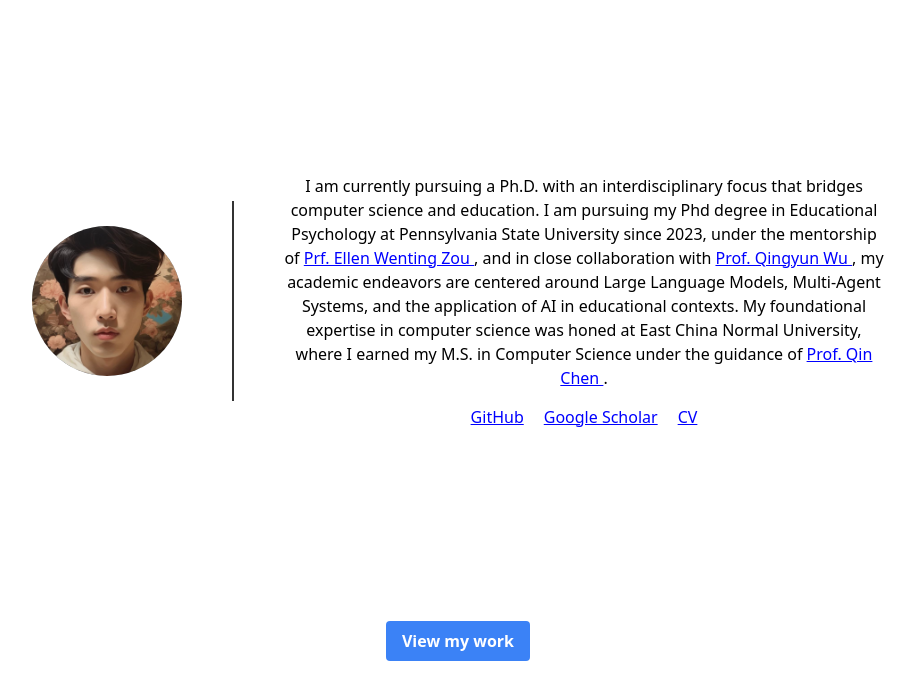
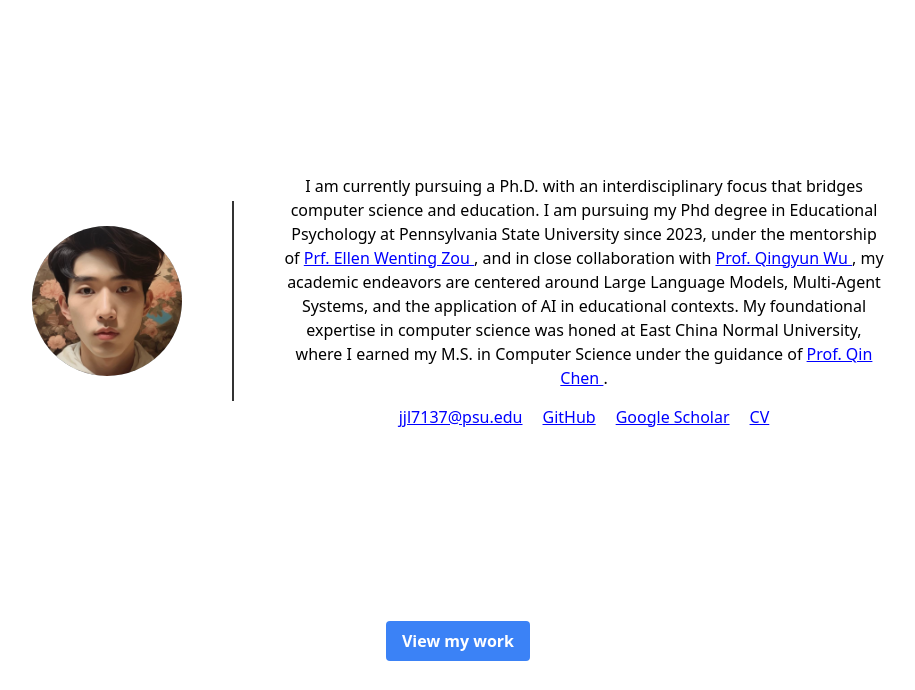
Before and after one commit to jiaju-lin-97/jiaju-lin-97.github.io, a plain HTML site: page index.html in a window 1280 px wide. Shown: the part 107-797 px from the top of the page, without its empty margins (182-1097 px from the left). Drawn offline with nearby package versions, Linux system fonts and the light colour scheme.

Commit message:
add email address

```diff
--- a/index.html
+++ b/index.html
@@ -133,6 +133,7 @@
                 <a class="incontext-link", href="https://faculty.ecnu.edu.cn/_s16/cq2_21262/main.psp", target="_blank"> Prof. Qin Chen </a> .
                 </div>
                 <div class="profile-links">
+                    <a > jjl7137@psu.edu </a>
                     <a href="https://github.com/linmou" target="_blank">GitHub</a>
                     <a href="https://scholar.google.com/citations?user=JCAH3OoAAAAJ&hl=en" target="_blank">Google Scholar</a>
                     <a href="CV_of_Jiaju__Eng_ (1).pdf" target="_blank">CV</a>
```
